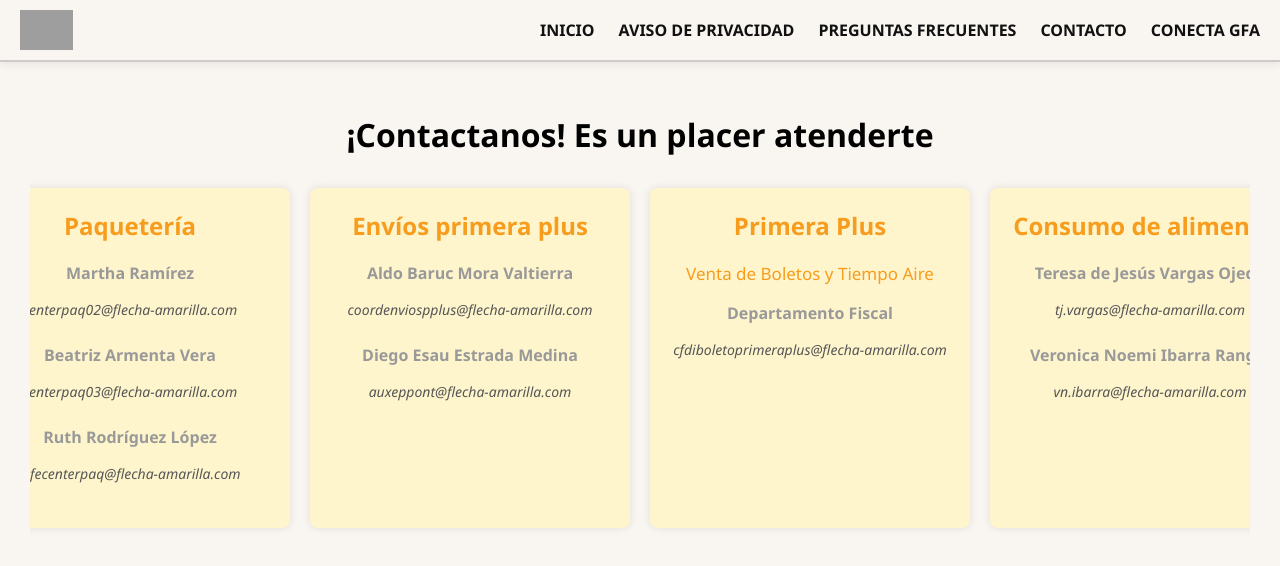
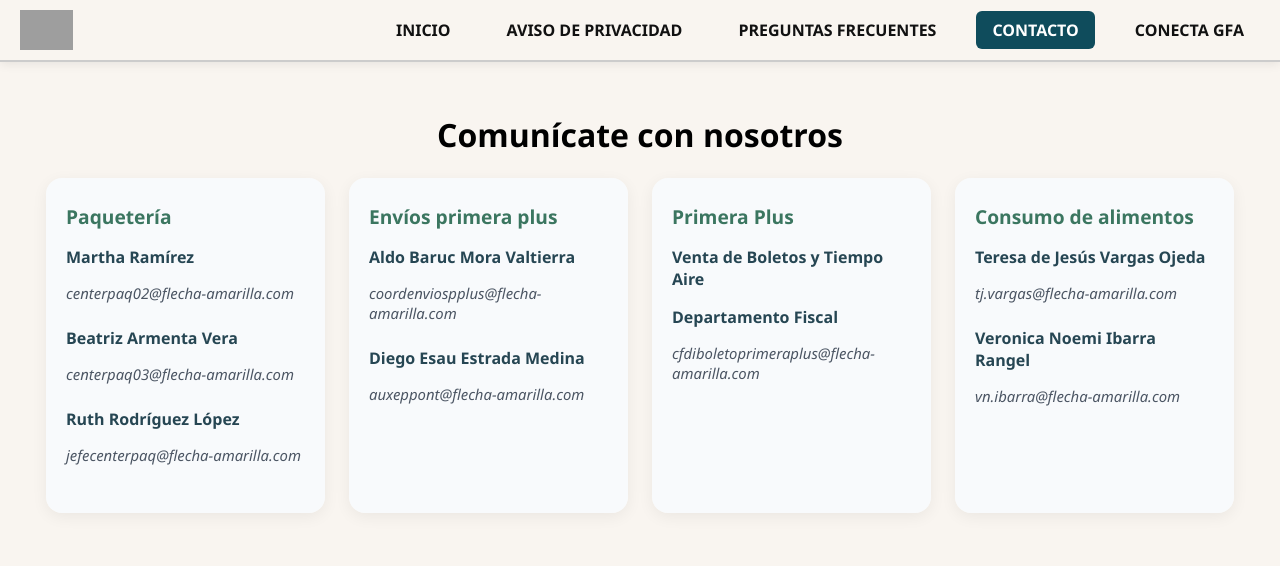
Before and after one commit to Francisco-Hidalgoalv/Satrix, an Angular app in the folder satrix/: page /contacto in a window 1280 px wide. Shown: the top 566 px of the page. Built offline with nearby package versions, Linux system fonts and the light colour scheme; grey boxes are pictures that could not be loaded.

Commit message:
iu-ux-pt2-actualizacion

```diff
--- a/satrix/src/app/app.component.html
+++ b/satrix/src/app/app.component.html
@@ -3,19 +3,17 @@
     <img src="https://raw.githubusercontent.com/Azuushi/archivo/refs/heads/main/logo.png" alt="Logo Flecha Amarilla" />
   </div>
 
-  <!-- Botón hamburguesa que cambia a ✖ al abrir -->
   <button class="hamburger" (click)="menuAbierto = !menuAbierto">
     {{ menuAbierto ? '✖' : '☰' }}
   </button>
 
-  <!-- Menú con clase dinámica -->
   <nav class="nav" [class.open]="menuAbierto">
-    <a routerLink="/" routerLinkActive="activo" [routerLinkActiveOptions]="{ exact: true }">INICIO</a>
-    <a routerLink="/aviso" routerLinkActive="activo">AVISO DE PRIVACIDAD</a>
-    <a routerLink="/preguntas" routerLinkActive="activo">PREGUNTAS FRECUENTES</a>
-    <a routerLink="/contacto" routerLinkActive="activo">CONTACTO</a>
+    <a routerLink="/" routerLinkActive="activo" [routerLinkActiveOptions]="{ exact: true }" (click)="menuAbierto = false">INICIO</a>
+    <a routerLink="/aviso" routerLinkActive="activo" (click)="menuAbierto = false">AVISO DE PRIVACIDAD</a>
+    <a routerLink="/preguntas" routerLinkActive="activo" (click)="menuAbierto = false">PREGUNTAS FRECUENTES</a>
+    <a routerLink="/contacto" routerLinkActive="activo" (click)="menuAbierto = false">CONTACTO</a>
     <a href="https://www.conectagfa.com.mx/#/es/principal" target="_blank" rel="noopener noreferrer">CONECTA GFA</a>
-  </nav>
+      </nav>
 </header>
 
 <router-outlet></router-outlet>
--- a/satrix/src/app/pages/aviso/aviso.component.css
+++ b/satrix/src/app/pages/aviso/aviso.component.css
@@ -1,26 +1,42 @@
 .aviso-container {
-    display: flex;
-    flex-direction: column;
-    align-items: center;
-    justify-content: center;
-    padding: 20px;
-    max-width: 1250px;
-    background-color: #fff5cc;
-    margin: 0 auto;
-    border-radius: 10px;
-    box-shadow: 0 4px 8px rgba(0, 0, 0, 0.2);
+  background: #f8fafc; /* gris azulado claro */
+  padding: 2rem;
+  border-radius: 1rem;
+  box-shadow: 0 8px 24px rgba(0, 0, 0, 0.06);
+  max-width: 900px;
+  margin: 2rem auto;
+  text-align: center;
+}
+
+.descripcion {
+  color: #4b5563;
+  font-size: 1rem;
+  margin-top: 1rem;
 }
 
 iframe {
-    border-radius: 12px;
-    box-shadow: 0 0 10px #ccc;
-    margin-bottom: 15px;
-    height: 475px;
-    margin-top: 15px;
+  width: 100%;
+  max-width: 800px;
+  height: 450px;
+  border-radius: 0.75rem;
+  border: none;
+  box-shadow: 0 4px 12px rgba(0, 0, 0, 0.08);
   }
 
 h1 {
-    color: #f79c1d;
-    margin-bottom: 10px;
-    margin-top: -10px;
+  font-size: 2rem;
+  font-weight: 700;
+  color: #0f4c5c; /* tu color institucional */
+  margin-bottom: 1rem;
+  text-align: center;
   }
+
+  @media (max-width: 600px) {
+    .aviso-container iframe {
+      height: 220px;
+    }
+
+    .aviso-container h2 {
+      font-size: 1.5rem;
+    }
+  }
--- a/satrix/src/app/pages/aviso/aviso.component.html
+++ b/satrix/src/app/pages/aviso/aviso.component.html
@@ -6,4 +6,7 @@
         allow="accelerometer; autoplay; clipboard-write; encrypted-media; gyroscope; picture-in-picture; web-share"
         referrerpolicy="strict-origin-when-cross-origin" allowfullscreen></iframe>
     </div>
+    <p class="descripcion">
+      En este video te explicamos cómo protegemos tu información personal y tus derechos como usuario.
+    </p>
   </main>
--- a/satrix/src/app/pages/contacto/contacto.component.css
+++ b/satrix/src/app/pages/contacto/contacto.component.css
@@ -1,44 +1,91 @@
+.contacto {
+  padding: 2rem;
+  text-align: center;
+}
+
+.contacto h2 {
+  font-size: 2rem;
+  color: #264653; /* Texto principal más moderno */
+  margin-bottom: 2.5rem;
+}
+
+/* Contenedor general */
 .contacto-padre {
-    display: flex;
-    flex-direction: row;
-    justify-content: center;
-    gap: 20px;
-    flex-wrap: nowrap; /* 👈 Para que no se vayan a otra línea */
-    overflow-x: auto;   /* 👈 Scroll horizontal si no caben */
-    padding: 10px;
+  display: grid;
+  grid-template-columns: repeat(auto-fit, minmax(250px, 1fr));
+  gap: 1.5rem;
+  max-width: 1200px;
+  margin: 0 auto;
+  padding: 0 1rem 2rem;
 }
 
 .contacto-container {
-    flex: 0 0 auto;
-    width: 280px;
-    background-color: #fff5cc;
-    padding: 20px;
-    border-radius: 8px;
-    box-shadow: 0 0 8px rgba(0, 0, 0, 0.1);
-    transition: transform 0.3s ease, box-shadow 0.3s ease;
+  background: linear-gradient(to bottom right, #f8fafc, #f8fafc);
+  padding: 24px 20px;
+  border-radius: 16px;
+  box-shadow: 0 4px 16px rgba(0, 0, 0, 0.06);
+  transition: transform 0.2s ease-in-out, box-shadow 0.2s ease-in-out;
+  text-align: left;
 }
 
 .contacto-container:hover {
-    transform: scale(1.05);
-    box-shadow: 0 10px 20px rgba(247, 156, 29, 0.3);
+  transform: scale(1.03);
+  box-shadow: 0 10px 20px rgba(34, 197, 94, 0.15);
+}
+
+.contacto-container h2 {
+  color: #3b7660;
+  font-size: 1.2rem;
+  margin-bottom: 1rem;
 }
 
 .persona {
-    margin-bottom: 25px;
+  margin-bottom: 1.5rem;
 }
 
 .nombre {
-    font-weight: bold;
-    color: #999;
+  font-weight: 600;
+  color: #264653;
+  margin-bottom: 2px;
+}
+
+.departamento {
+  font-size: 1rem;
+  color: #264653;
+  font-weight: 600;
+  margin-bottom: 4px;
 }
 
 .correo {
   font-style: italic;
-    color: #555;
-    font-size: 14px;
+  font-size: 0.93rem;
+  color: #4b5563;
+  margin-bottom: 8px;
 }
 
-  .departamento {
-    font-size: 17px;
-    color: #f79c1d;
+.contacto-container a {
+  color: #374151;
+  text-decoration: none;
+  font-style: italic;
+  transition: color 0.3s ease, text-decoration 0.3s ease;
 }
+
+.contacto-container a:hover {
+  color: #3b7660;
+  text-decoration: underline;
+}
+
+@media (max-width: 480px) {
+  .contacto h2 {
+    font-size: 1.5rem;
+  }
+
+  .contacto-container {
+    border-radius: 20px;
+  }
+
+  .contacto-padre {
+    padding: 0 0.5rem 2rem;
+    gap: 1rem;
+  }
+}
--- a/satrix/src/app/pages/contacto/contacto.component.html
+++ b/satrix/src/app/pages/contacto/contacto.component.html
@@ -1,5 +1,5 @@
     <main class="contenido">
-        <h1>¡Contactanos! Es un placer atenderte</h1>
+        <h1>Comunícate con nosotros</h1>
 
         <div class="contacto-padre">
             <div class="contacto-container">
--- a/satrix/src/styles.css
+++ b/satrix/src/styles.css
@@ -37,10 +37,16 @@
   font-family: 'Segoe UI', sans-serif;
   border-radius: 6px;
   transition: all 0.3s ease;
+  padding: 0.5rem 1rem;
 }
 
+.nav a.activo {
+  background-color: #0f4c5c; /* verde moderno */
+  color: white !important;
+}
 .nav a:hover {
-  color: #22c55e; /* verde bonito */
+  background-color: #0f4c5c; /* verde muy claro */
+  color: #F9F5F0;
 }
 
 .hamburger {
@@ -61,7 +67,7 @@
   .hamburger {
     display: block;
     position: absolute;
-    top: 15px;
+    top: 5px;
     right: 20px;
   }
 
```
Also changed, not shown: satrix/src/app/pages/contacto/contacto.component.ts (line endings or trailing spaces). Lines whose indentation alone changed are shown as unchanged.
